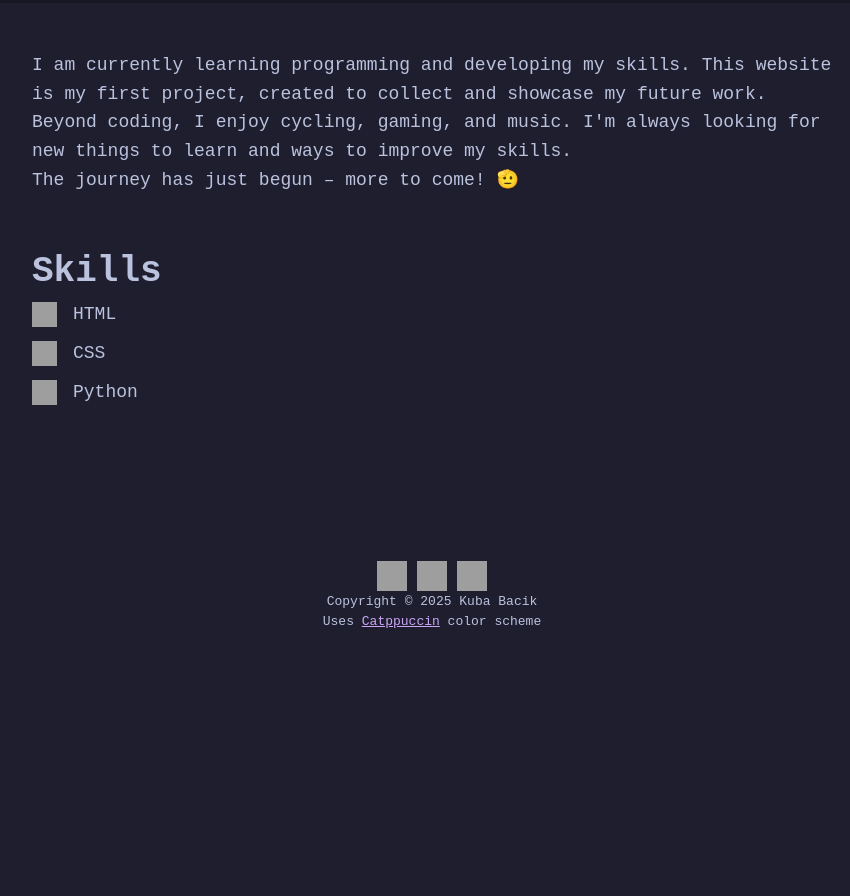
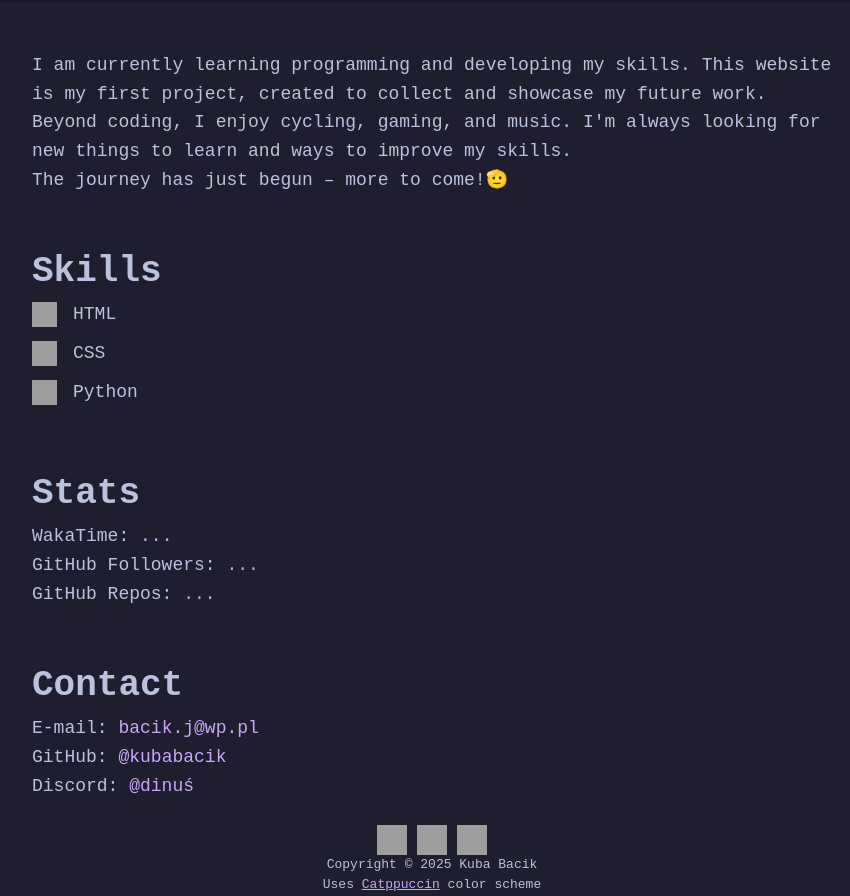
Before and after one commit to kubabacik/kubabacik.github.io, a plain HTML site: page src/pages/index.html in a window 1280 px wide. Shown: the part 232-1128 px from the top of the page, without its empty margins (208-1058 px from the left). Before the commit the page ends 823 px from the top, so only its background shows below. Drawn offline with Linux system fonts and the light colour scheme; no server answers; grey boxes are pictures that could not be loaded.

Commit message:
added stats and contact

```diff
--- a/src/pages/index.html
+++ b/src/pages/index.html
@@ -3,6 +3,22 @@
 <head>
     <meta charset="UTF-8">
     <meta name="viewport" content="width=device-width, initial-scale=1.0">
+    <script>
+      fetch('https://wakatime.com/share/@kubabacik/5e57fc36-1bbd-427f-a30e-c5081572cd29.json').then(async res => {
+        if (res.ok) {
+            const json = await res.json();
+            document.getElementById('wt-time').innerHTML = json.data.grand_total.human_readable_total;
+        }
+      })
+      fetch('https://api.github.com/users/kubabacik').then(async res => {
+        if (res.ok) {
+            const json = await res.json();
+            document.getElementById('gh-followers').innerText = json.followers;
+            document.getElementById('gh-repos').innerText = json.public_repos;
+        }
+      })
+
+    </script>
     <title>kubabacik</title>
     <link rel="stylesheet" href="../styles/styl.css">
 </head>
@@ -16,7 +32,7 @@
     <div class="about">
             I am currently learning programming and developing my skills. This website is my first project, created to collect and showcase my future work.<br>
             Beyond coding, I enjoy cycling, gaming, and music. I'm always looking for new things to learn and ways to improve my skills.<br>
-            The journey has just begun – more to come! 🫡
+            The journey has just begun – more to come!🫡
     </div>
     <div class="skills">
         <h1>Skills</h1>
@@ -26,15 +42,30 @@
             <li><img src="https://cdn.simpleicons.org/python/9399b2" alt="HTML5"  width="25" height="25">Python</li>
         </ul>
     </div>
+    <div class="stats">
+        <h1>Stats</h1>
+        <ul>
+            <li>WakaTime: <a href="https://wakatime.com/@kubabacik" id="wt-time" target="_blank">...</a></li>
+            <li>GitHub Followers: <a href="https://github.com/kubabacik?tab=followers" id="gh-followers" target="_blank">...</a></li>
+            <li>GitHub Repos: <a href="https://github.com/kubabacik?tab=repositories" id="gh-repos" target="_blank">...</a></li>
+        </ul>
+    </div>
+    <div class="contact">
+        <h1>Contact</h1>
+        <ul>
+            <li>E-mail: <a href="mailto:bacik.j@wp.pl" target="_blank">bacik.j@wp.pl</a></li>
+            <li>GitHub: <a href="https://github.com/kubabacik" target="_blank">@kubabacik</a></li>
+            <li>Discord: <a href="https://discord.com/users/730397956485939201" target="_blank">@dinuś</a></li>
+        </ul>
+    </div>
     <div class="socials">
-        <a href="https://github.com/kubabacik" target="_blank"><img src="https://cdn.simpleicons.org/github/cba6f7" alt="GitHub" width="30" height="30"></a>
-        <a href="https://discord.com/users/730397956485939201" target="_blank"><img src="https://cdn.simpleicons.org/discord/cba6f7" alt="Discord" width="30" height="30"></a>
-        <a href="https://wakatime.com/@b349a496-ab29-406a-a2f0-b749fdabcedb" target="_blank"><img src="https://cdn.simpleicons.org/wakatime/cba6f7" alt="WakaTime" width="30" height="30"></a>
+        <a href="https://github.com/kubabacik" target="_blank"><img src="https://cdn.simpleicons.org/github/9399b2" alt="GitHub" width="30" height="30"></a>
+        <a href="https://discord.com/users/730397956485939201" target="_blank"><img src="https://cdn.simpleicons.org/discord/9399b2" alt="Discord" width="30" height="30"></a>
+        <a href="https://wakatime.com/@b349a496-ab29-406a-a2f0-b749fdabcedb" target="_blank"><img src="https://cdn.simpleicons.org/wakatime/9399b2" alt="WakaTime" width="30" height="30"></a>
     </div>
     <footer>
         <p>Copyright &copy; 2025 Kuba Bacik</p>
         <p>Uses <a href="https://catppuccin.com" target="_blank"> Catppuccin</a> color scheme</p>
     </footer>
-
 </body>
 </html>
--- a/src/styles/styl.css
+++ b/src/styles/styl.css
@@ -94,11 +94,43 @@ header p {
 
 }
 
+.contact {
+    width: 70%;
+    color: var(--fg);
+    font-size: large;
+    margin: auto;
+    padding: 0 3rem 0 3rem;
+
+}
+
+.contact li {
+    list-style-type: none;
+}
+.contact a {
+    text-decoration: none;
+    color: var(--purple);
+}
+
+.stats {
+    width: 70%;
+    color: var(--fg);
+    font-size: large;
+    margin: auto;
+    padding: 0 3rem 3rem 3rem;
+}
+.stats li {
+    list-style-type: none;
+}
+.stats a {
+    text-decoration: none;
+    color: var(--purple);
+}
+
 .socials {
     display: flex;
     justify-content: center;
     align-items: center;
-    margin-top: 6rem;
+    margin-top: 1.5rem;
 }
 
 
@@ -113,8 +145,6 @@ header p {
 footer {
     color: var(--fg);
     text-align: center;
-    padding: 1px;
-    position: fixed;
     width: 100%;
     font-size: small;
 
```
